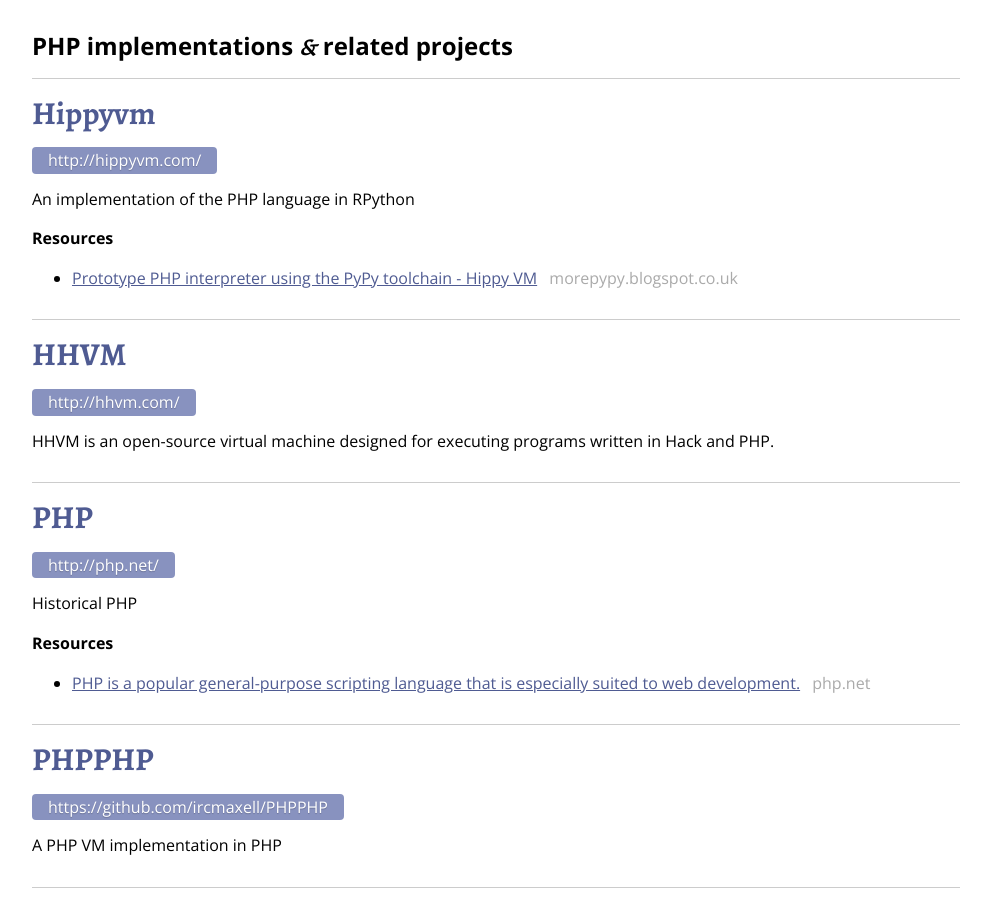
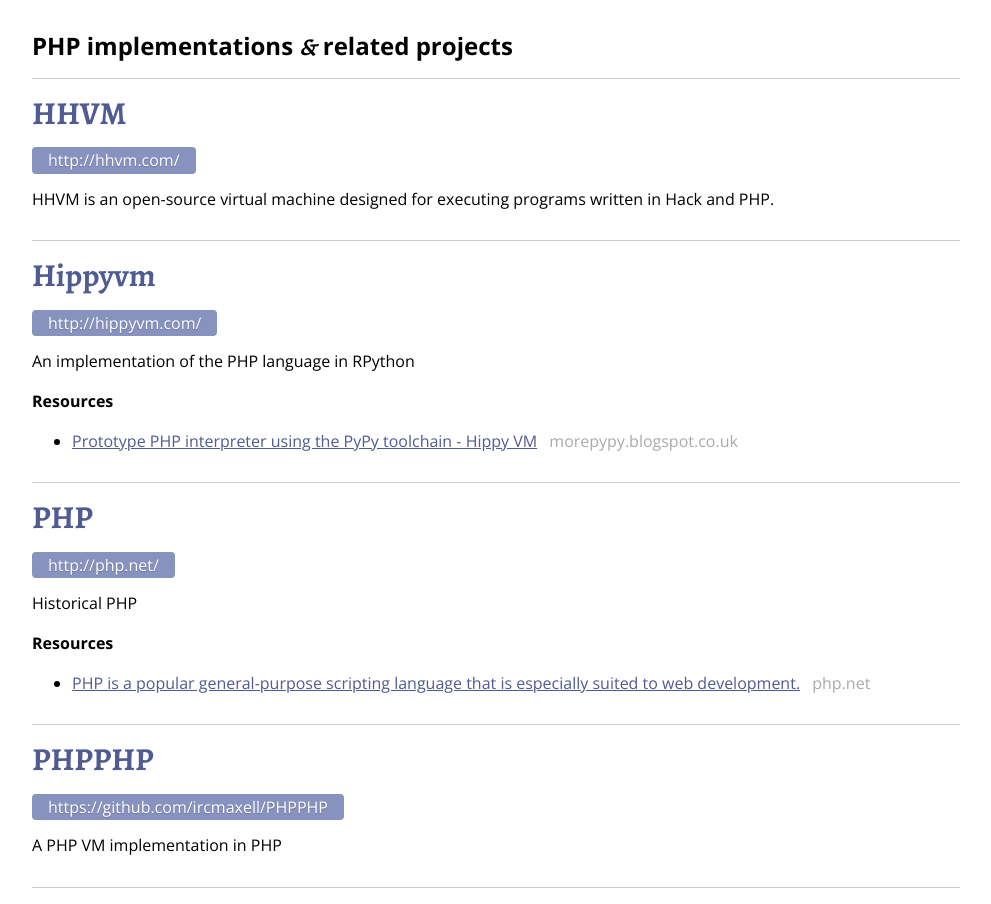
Before and after one commit to salathe/phps.io, a Jekyll site: the page built from index.html, in a window 1280 px wide. Shown: the whole page, without its empty margins (144-1135 px from the left). Built offline with Jekyll 4.4.1, drawn with Linux system fonts in a browser that asks for light colours; nearby versions of some CDN libraries; some of the changed lines change nothing that is shown.

Commit message:
fix order

```diff
--- a/_data/projects.yml
+++ b/_data/projects.yml
@@ -1,3 +1,8 @@
+hhvm:
+    name: HHVM
+    url: http://hhvm.com/
+    summary: "HHVM is an open-source virtual machine designed for executing programs written in Hack and PHP."
+
 hippyvm:
     name: Hippyvm
     url: http://hippyvm.com/
@@ -5,11 +10,6 @@
     links:
       - text: "Prototype PHP interpreter using the PyPy toolchain - Hippy VM"
         url: http://morepypy.blogspot.co.uk/2012/07/hello-everyone.html
-
-hhvm:
-    name: HHVM
-    url: http://hhvm.com/
-    summary: "HHVM is an open-source virtual machine designed for executing programs written in Hack and PHP."
 
 php:
     name: PHP
```
